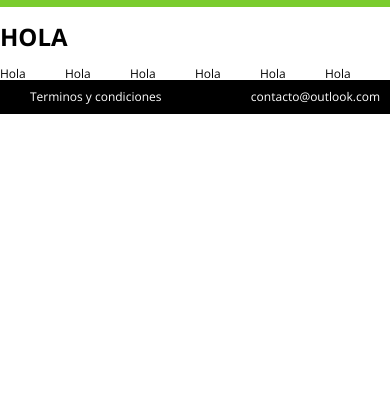
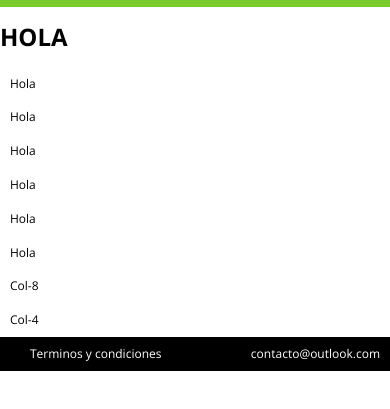
Before and after one commit to jgarcia-alt/Html-Css, a plain HTML site: page producto.html in a window 390 px wide. Shown: the part 51-460 px from the top of the page. Drawn offline with nearby package versions, Linux system fonts and the light colour scheme.

Commit message:
Completando el sistema de grillas

```diff
--- a/css/grid.css
+++ b/css/grid.css
@@ -44,3 +44,17 @@
 .col-12{
     width: 100%;
 }
+
+.col-1,.col-2,.col-3,.col-4,.col-5,.col-6,.col-7,.col-8,.col-9,.col-10,.col-11,.col-12{
+    padding: 10px;
+}
+
+@media (max-width: 900px){
+    .row{
+        display: inherit;
+    }
+
+.col-.col-1,.col-2,.col-3,.col-4,.col-5,.col-6,.col-7,.col-8,.col-9,.col-10,.col-11,.col-12{
+    width: 100%;
+    }
+}
--- a/producto.html
+++ b/producto.html
@@ -37,6 +37,12 @@
             <div class="col-2">Hola</div>
             <div class="col-2">Hola</div>
         </div>
+
+        <div class="row">
+            <div class="col-8">Col-8</div>
+            <div class="col-4">Col-4</div>
+
+        </div>
 </div>
 
 <footer>
```
